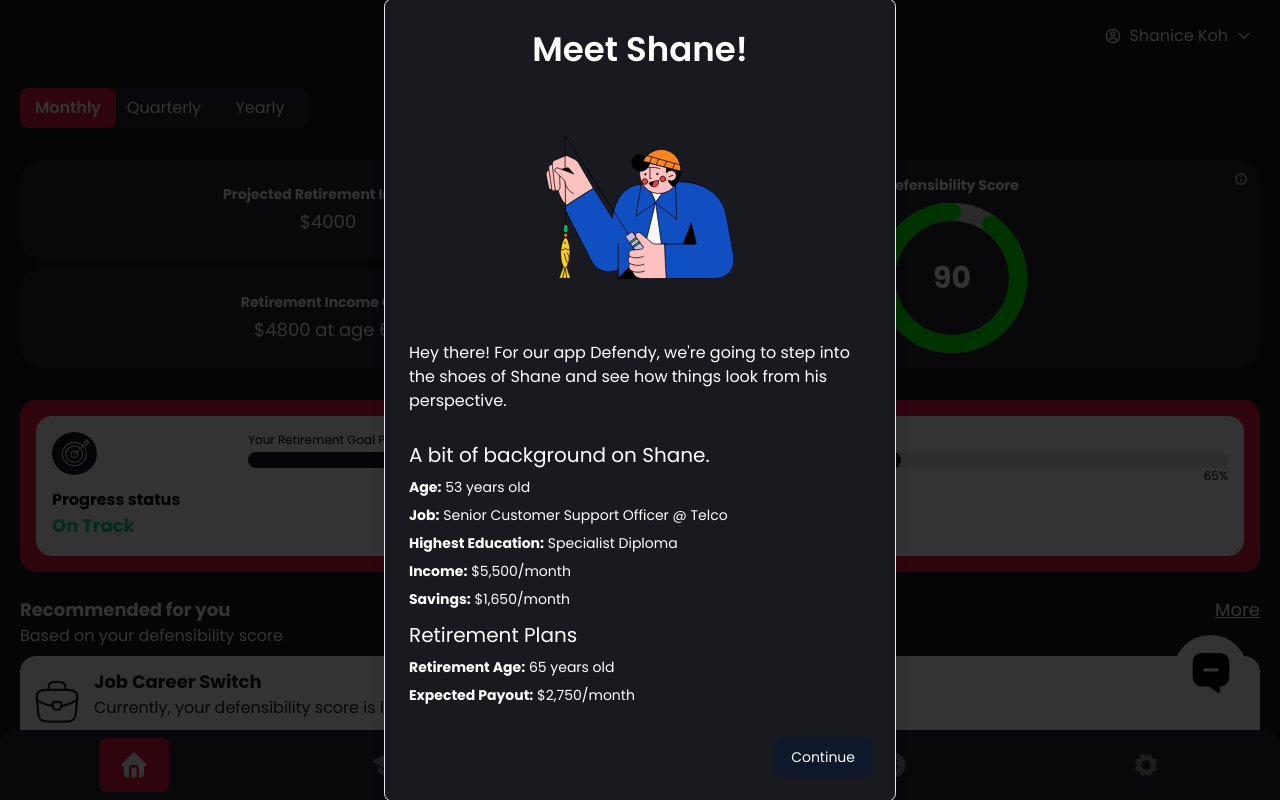
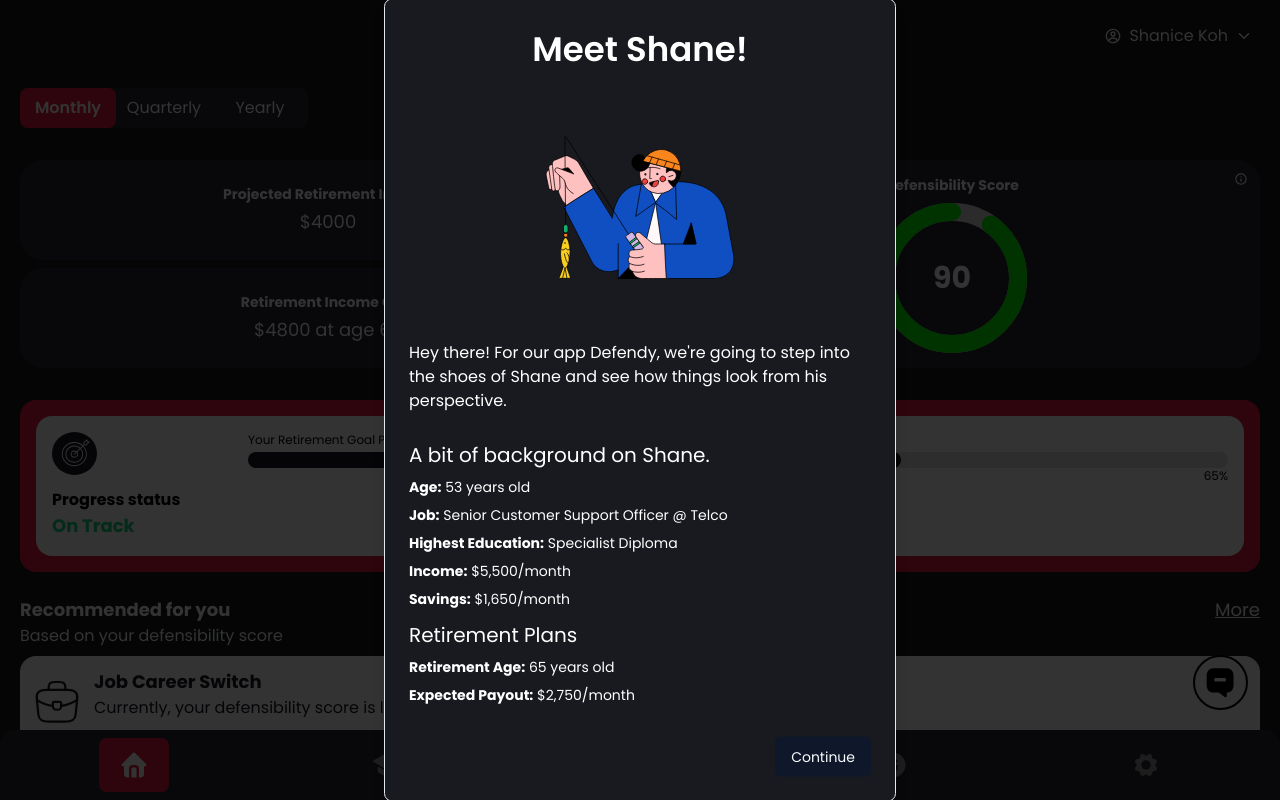
Before and after one commit to dracolim/redemption-up, a Next.js app in the folder frontend/: page / in a window 1280 px wide. Shown: the top 800 px of the page. Built offline with nearby package versions, Linux system fonts and the light colour scheme.

Commit message:
Fix chatbot UI

```diff
--- a/frontend/src/components/icons/ChatbotIcon.tsx
+++ b/frontend/src/components/icons/ChatbotIcon.tsx
@@ -3,14 +3,14 @@ import React from "react";
 const ChatbotIcon = () => {
   return (
     <svg
-      width="44"
-      height="50"
-      viewBox="0 0 44 50"
+      width="32.25"
+      height="37.5"
+      viewBox="0 0 33 37.5"
       fill="none"
       xmlns="http://www.w3.org/2000/svg"
     >
       <path
-        d="M31.1665 5.0625H12.8332C7.33317 5.0625 3.6665 9.22917 3.6665 15.4792V27.9792C3.6665 34.2292 7.33317 38.3958 12.8332 38.3958H20.1665L28.3248 44.5625C29.5348 45.4792 31.1665 44.5 31.1665 42.8333V38.3958C36.6665 38.3958 40.3332 34.2292 40.3332 27.9792V15.4792C40.3332 9.22917 36.6665 5.0625 31.1665 5.0625ZM28.4165 23.4375H15.5832C14.8315 23.4375 14.2082 22.7292 14.2082 21.875C14.2082 21.0208 14.8315 20.3125 15.5832 20.3125H28.4165C29.1682 20.3125 29.7915 21.0208 29.7915 21.875C29.7915 22.7292 29.1682 23.4375 28.4165 23.4375Z"
+        d="M23.375 3.79688H9.625C5.5 3.79688 2.75 6.92188 2.75 11.6094V20.9844C2.75 25.6719 5.5 28.7969 9.625 28.7969H15.125L21.2436 33.4219C22.1511 34.1094 23.375 33.375 23.375 32.125V28.7969C27.5 28.7969 30.25 25.6719 30.25 20.9844V11.6094C30.25 6.92188 27.5 3.79688 23.375 3.79688ZM21.3125 17.5781H11.6875C10.9737 17.5781 10.4375 16.5781 10.4375 15.7031C10.4375 14.8281 10.9737 13.8281 11.6875 13.8281H21.3125C22.0263 13.8281 22.5625 14.8281 22.5625 15.7031C22.5625 16.5781 22.0263 17.5781 21.3125 17.5781Z"
         fill="black"
       />
     </svg>
--- a/frontend/src/feature/Chatbot/components/Chatbot.jsx
+++ b/frontend/src/feature/Chatbot/components/Chatbot.jsx
@@ -155,7 +155,7 @@ export default function Chatbot() {
             </DropdownMenuContent>
           </DropdownMenu>
 
-          <h2 className="text-white text-bold text-[18px] max-w-[230px] text-center" >
+          <h2 className="text-white text-bold text-[18px] max-w-[210px] text-center" >
             {renderHeading()}
           </h2>
           <div className="absolute right-8 top-8">
--- a/frontend/src/feature/Chatbot/components/chatbotComponents/ChatHeader.tsx
+++ b/frontend/src/feature/Chatbot/components/chatbotComponents/ChatHeader.tsx
@@ -3,7 +3,7 @@ import React from "react";
 
 const ChatHeader = () => {
   return (
-    <div className="bg-white rounded-full h-[75px] w-[75px] flex items-center justify-center">
+    <div className="bg-white rounded-full h-[55px] w-[55px] flex items-center justify-center border-black border-[2px]">
       <ChatbotIcon />
     </div>
   );
```
